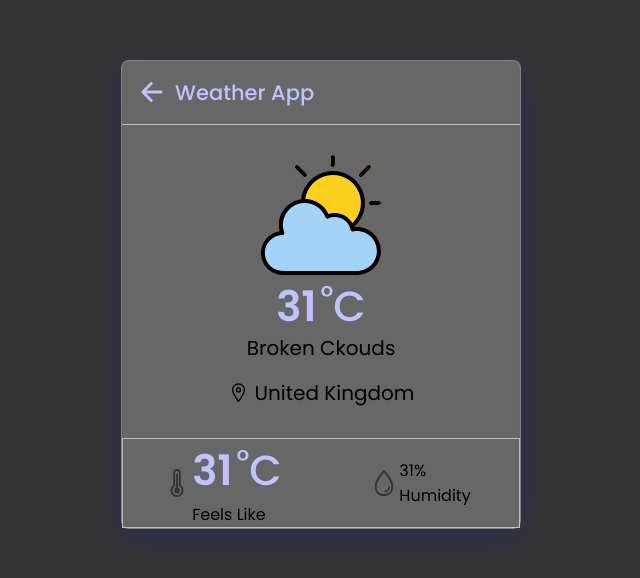
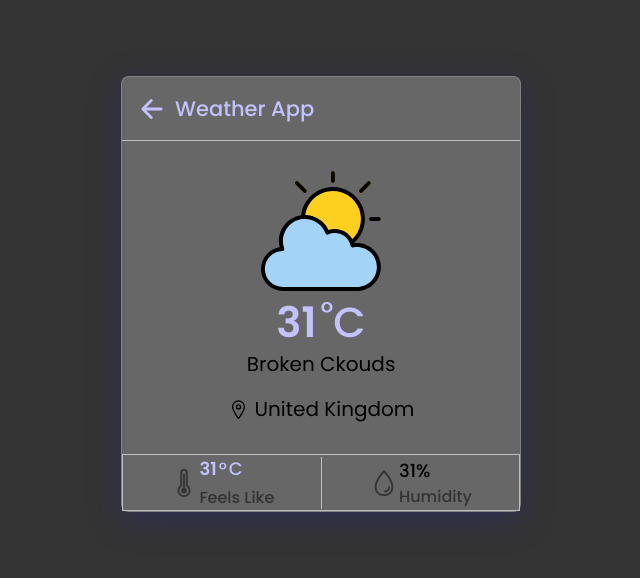
Before and after one commit to abdellatif-laghjaj/weather-web-app, a plain HTML site: page index.html in a window 1280 px wide. Shown: the part 106-684 px from the top of the page, without its empty margins (319-959 px from the left). Drawn offline with nearby package versions, Linux system fonts and the light colour scheme.

Commit message:
update css

```diff
--- a/css/style.css
+++ b/css/style.css
@@ -200,3 +200,26 @@ body {
   font-size: 30px;
   color: var(--primary-color);
 }
+
+.column.humidity{
+  border-left: 1px solid var(--light-grey);
+}
+
+.details .temp, .humidity span{
+  font-size: 18px;
+  font-weight: 500;
+}
+
+.details .temp .deg{
+  font-size: 19px;
+  margin: 0;
+  padding: 0 2px 1px;
+}
+
+.details p{
+  font-size: 16px;
+  font-weight: 500;
+  color: var(--text-color);
+  margin: 0;
+  padding: 0;
+}
```
